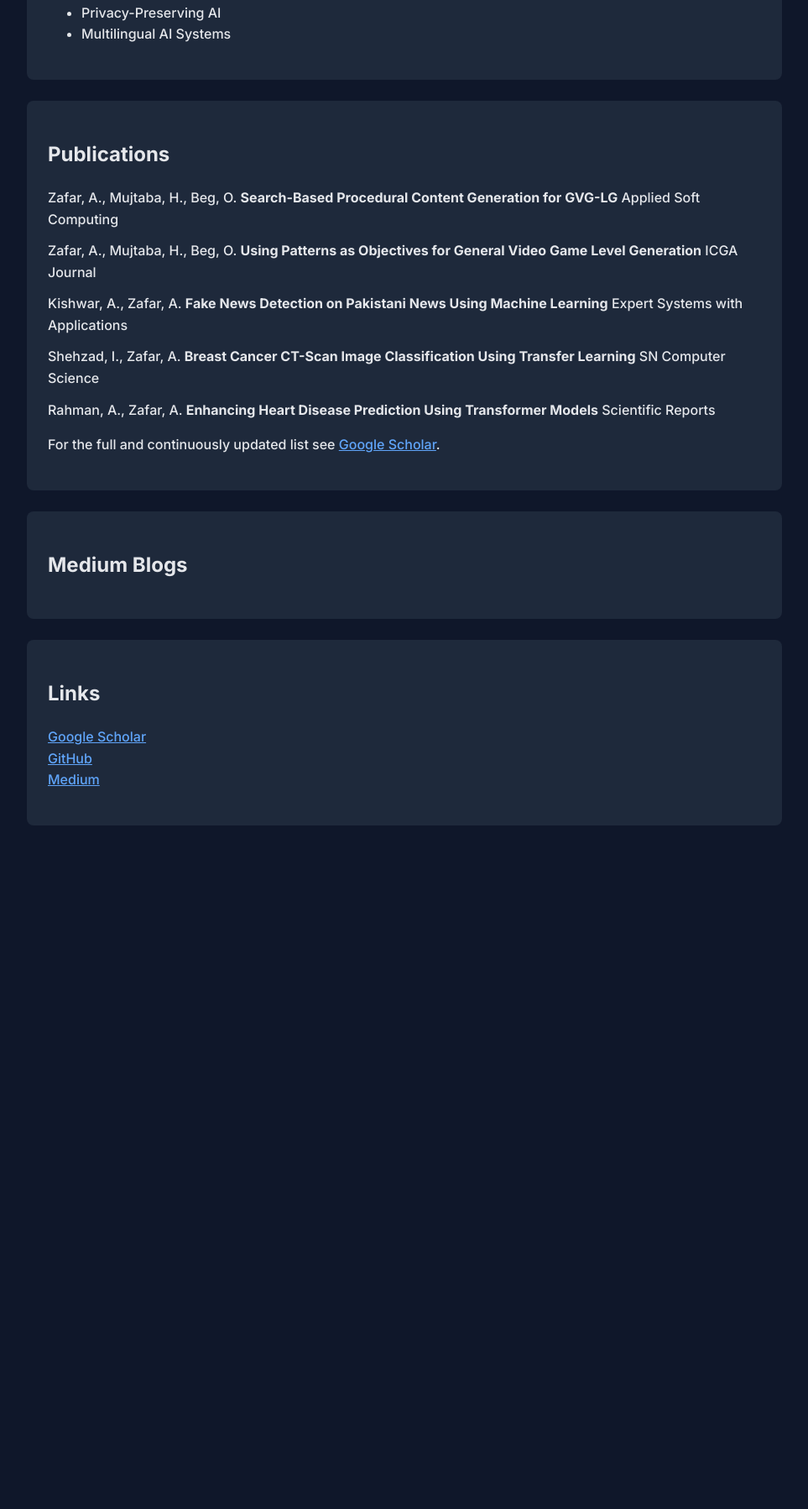
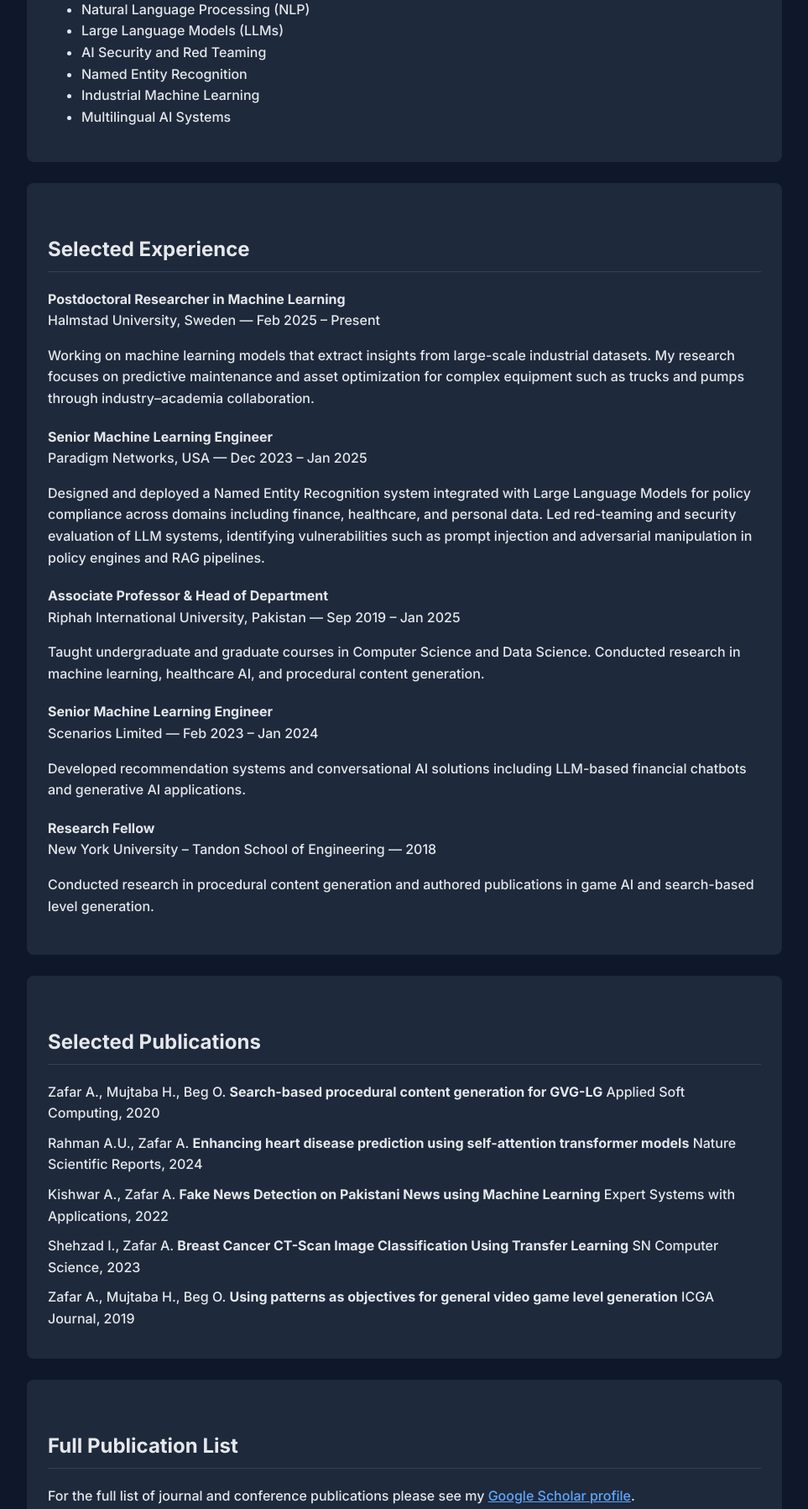
Before and after one commit to Adeelzafar/Adeelzafar.github.io, a plain HTML site: page index.html in a window 1280 px wide. Shown: the part 778-2575 px from the top of the page at 84% size, without its empty margins (158-1121 px from the left). Before the commit the page ends 1801 px from the top, so only its background shows below. Drawn offline with Linux system fonts and the light colour scheme; a script that the page names is missing.

Commit message:
index.html

```diff
--- a/index.html
+++ b/index.html
@@ -3,7 +3,7 @@
 
 <head>
 <meta charset="UTF-8">
-<title>Adeel Zafar | Machine Learning Researcher</title>
+<title>Dr. Adeel Zafar | Machine Learning Researcher</title>
 
 <link href="https://fonts.googleapis.com/css2?family=Inter:wght@300;500;700&display=swap" rel="stylesheet">
 
@@ -24,8 +24,14 @@
 }
 
 h1{
-font-size:40px;
+font-size:42px;
 margin-bottom:5px;
+}
+
+h2{
+margin-top:35px;
+border-bottom:1px solid #334155;
+padding-bottom:6px;
 }
 
 nav{
@@ -46,12 +52,16 @@
 margin-top:25px;
 }
 
+.paper{
+margin-bottom:10px;
+}
+
+.exp{
+margin-bottom:20px;
+}
+
 a{
 color:#60a5fa;
-}
-
-.paper{
-margin-bottom:12px;
 }
 
 </style>
@@ -65,17 +75,19 @@
 <nav>
 <a href="#about">About</a>
 <a href="#research">Research</a>
+<a href="#experience">Experience</a>
 <a href="#publications">Publications</a>
-<a href="#blogs">Blogs</a>
-<a href="#contact">Contact</a>
+<a href="#links">Links</a>
 </nav>
 
-<h1>Adeel Zafar</h1>
+
+<h1>Dr. Adeel Zafar</h1>
 
 <p>
-Postdoctoral Researcher – Machine Learning<br>
+Postdoctoral Researcher in Machine Learning<br>
 Halmstad University, Sweden
 </p>
+
 
 
 <div class="card" id="about">
@@ -84,19 +96,20 @@
 
 <p>
 
-I am a postdoctoral researcher working in machine learning and artificial intelligence.
-My research focuses on natural language processing, large language models, privacy-preserving AI,
-and real-world deployment of machine learning systems.
+I am a postdoctoral researcher working on machine learning systems for industrial data analysis.
+My research interests focus on Natural Language Processing (NLP), Large Language Models (LLMs),
+and AI Security.
 
-My work spans areas such as named entity recognition, multilingual NLP, AI safety,
-and applied machine learning systems.
+My work explores building reliable and secure AI systems including named entity recognition,
+policy enforcement systems, adversarial evaluation of language models, and applied machine
+learning solutions for industrial and enterprise environments.
 
 </p>
 
 <p>
 
-Full academic profile available on
-<a href="https://scholar.google.com.pk/citations?user=_XrxatIAAAAJ&hl=en">Google Scholar</a>.
+I am particularly interested in bridging academic research with real-world deployments of
+AI systems in industry.
 
 </p>
 
@@ -110,11 +123,11 @@
 
 <ul>
 
-<li>Machine Learning</li>
-<li>Natural Language Processing</li>
+<li>Natural Language Processing (NLP)</li>
+<li>Large Language Models (LLMs)</li>
+<li>AI Security and Red Teaming</li>
 <li>Named Entity Recognition</li>
-<li>Large Language Models</li>
-<li>Privacy-Preserving AI</li>
+<li>Industrial Machine Learning</li>
 <li>Multilingual AI Systems</li>
 
 </ul>
@@ -123,75 +136,144 @@
 
 
 
-<div class="card" id="publications">
+<div class="card" id="experience">
 
-<h2>Publications</h2>
+<h2>Selected Experience</h2>
 
-<div class="paper">
-Zafar, A., Mujtaba, H., Beg, O.
-<b>Search-Based Procedural Content Generation for GVG-LG</b>
-Applied Soft Computing
+
+<div class="exp">
+
+<b>Postdoctoral Researcher in Machine Learning</b><br>
+Halmstad University, Sweden — Feb 2025 – Present
+
+<p>
+Working on machine learning models that extract insights from large-scale industrial
+datasets. My research focuses on predictive maintenance and asset optimization for
+complex equipment such as trucks and pumps through industry–academia collaboration.
+</p>
+
 </div>
 
-<div class="paper">
-Zafar, A., Mujtaba, H., Beg, O.
-<b>Using Patterns as Objectives for General Video Game Level Generation</b>
-ICGA Journal
-</div>
 
-<div class="paper">
-Kishwar, A., Zafar, A.
-<b>Fake News Detection on Pakistani News Using Machine Learning</b>
-Expert Systems with Applications
-</div>
+<div class="exp">
 
-<div class="paper">
-Shehzad, I., Zafar, A.
-<b>Breast Cancer CT-Scan Image Classification Using Transfer Learning</b>
-SN Computer Science
-</div>
-
-<div class="paper">
-Rahman, A., Zafar, A.
-<b>Enhancing Heart Disease Prediction Using Transformer Models</b>
-Scientific Reports
-</div>
+<b>Senior Machine Learning Engineer</b><br>
+Paradigm Networks, USA — Dec 2023 – Jan 2025
 
 <p>
 
-For the full and continuously updated list see
-<a href="https://scholar.google.com.pk/citations?user=_XrxatIAAAAJ&hl=en">Google Scholar</a>.
+Designed and deployed a Named Entity Recognition system integrated with Large Language
+Models for policy compliance across domains including finance, healthcare, and personal data.
+
+Led red-teaming and security evaluation of LLM systems, identifying vulnerabilities such as
+prompt injection and adversarial manipulation in policy engines and RAG pipelines.
 
 </p>
 
 </div>
 
 
+<div class="exp">
 
-<div class="card" id="blogs">
+<b>Associate Professor & Head of Department</b><br>
+Riphah International University, Pakistan — Sep 2019 – Jan 2025
 
-<h2>Medium Blogs</h2>
+<p>
 
-<script src="https://medium-widget.pixelpoint.io/widget.js"></script>
+Taught undergraduate and graduate courses in Computer Science and Data Science.
+Conducted research in machine learning, healthcare AI, and procedural content generation.
 
-<div id="medium-widget"></div>
+</p>
 
-<script>
-MediumWidget.Init({
-renderTo: '#medium-widget',
-params: {
-resource:'https://medium.com/@adeelz',
-postsPerLine:1,
-limit:5
-}
-})
-</script>
+</div>
+
+
+<div class="exp">
+
+<b>Senior Machine Learning Engineer</b><br>
+Scenarios Limited — Feb 2023 – Jan 2024
+
+<p>
+
+Developed recommendation systems and conversational AI solutions including
+LLM-based financial chatbots and generative AI applications.
+
+</p>
+
+</div>
+
+
+<div class="exp">
+
+<b>Research Fellow</b><br>
+New York University – Tandon School of Engineering — 2018
+
+<p>
+
+Conducted research in procedural content generation and authored publications
+in game AI and search-based level generation.
+
+</p>
+
+</div>
+
 
 </div>
 
 
 
-<div class="card" id="contact">
+<div class="card">
+
+<h2>Selected Publications</h2>
+
+<div class="paper">
+Zafar A., Mujtaba H., Beg O.
+<b>Search-based procedural content generation for GVG-LG</b>
+Applied Soft Computing, 2020
+</div>
+
+<div class="paper">
+Rahman A.U., Zafar A.
+<b>Enhancing heart disease prediction using self-attention transformer models</b>
+Nature Scientific Reports, 2024
+</div>
+
+<div class="paper">
+Kishwar A., Zafar A.
+<b>Fake News Detection on Pakistani News using Machine Learning</b>
+Expert Systems with Applications, 2022
+</div>
+
+<div class="paper">
+Shehzad I., Zafar A.
+<b>Breast Cancer CT-Scan Image Classification Using Transfer Learning</b>
+SN Computer Science, 2023
+</div>
+
+<div class="paper">
+Zafar A., Mujtaba H., Beg O.
+<b>Using patterns as objectives for general video game level generation</b>
+ICGA Journal, 2019
+</div>
+
+</div>
+
+
+
+<div class="card" id="publications">
+
+<h2>Full Publication List</h2>
+
+<p>
+For the full list of journal and conference publications please see my
+<a href="https://scholar.google.com.pk/citations?user=_XrxatIAAAAJ">Google Scholar profile</a>.
+</p>
+
+</div>
+
+
+
+<div class="card" id="links">
 
 <h2>Links</h2>
 
@@ -206,6 +288,7 @@
 </div>
 
 
+
 </div>
 
 </body>
```
